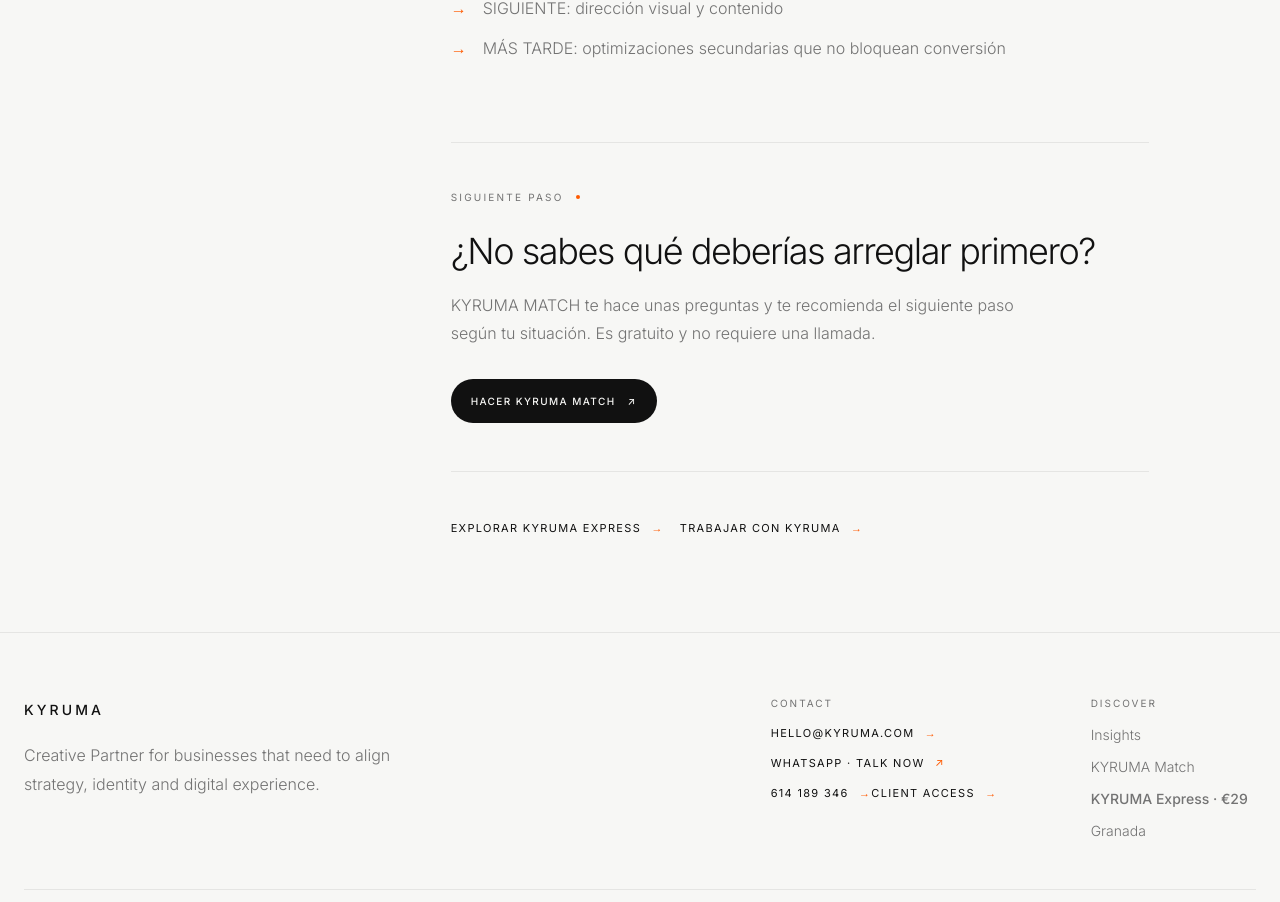
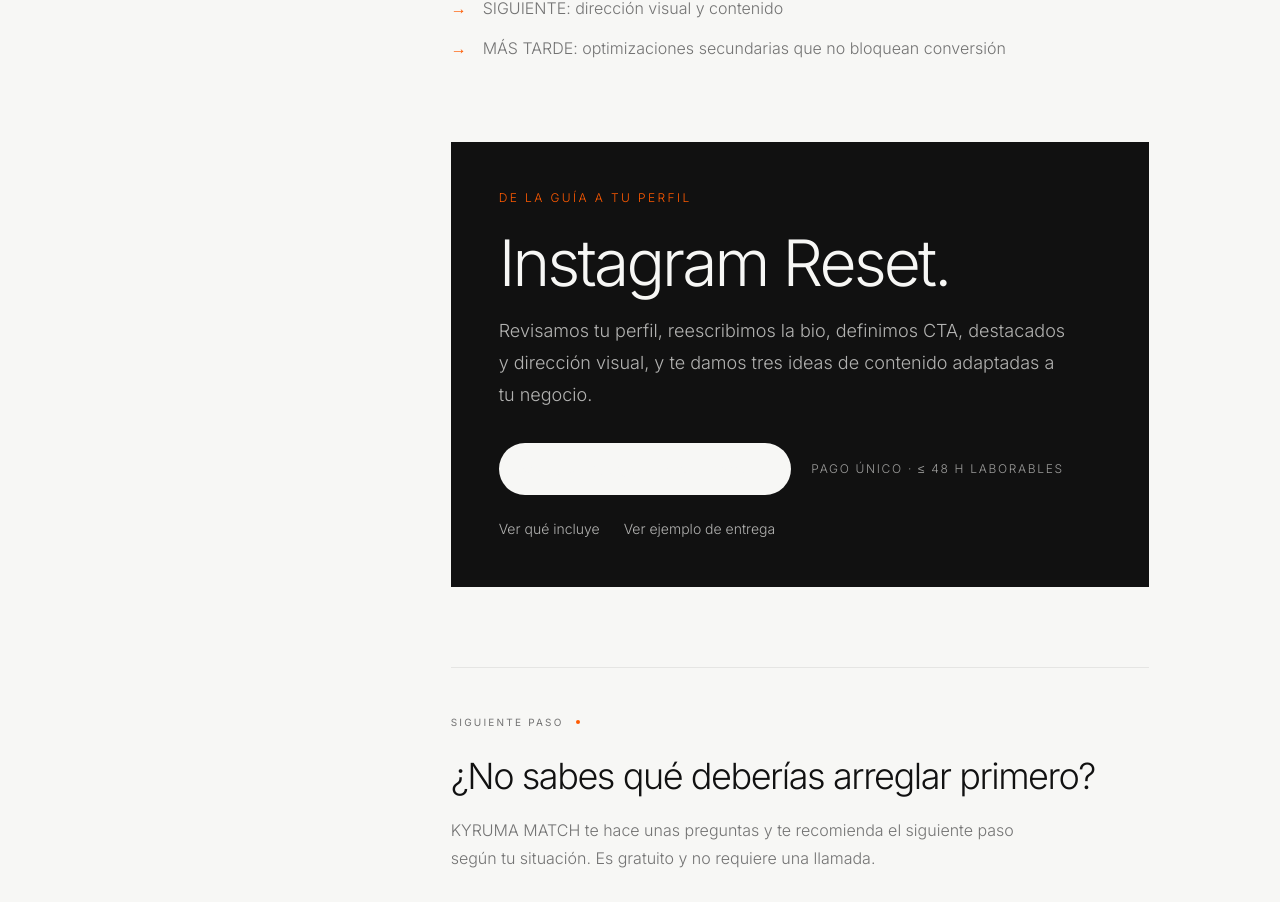
Before and after one commit to kyrumacreative-hub/kyruma-website, a Next.js app: page /insights/auditoria-instagram-que-revisar in a window 1280 px wide. Shown: the part 4657-5559 px from the top of the page. Built offline with nearby package versions, Linux system fonts and the light colour scheme; no server answers.

Commit message:
feat(growth): convert all Instagram insights into tracked purchase paths

```diff
--- a/src/app/insights/[slug]/page.tsx
+++ b/src/app/insights/[slug]/page.tsx
@@ -1,6 +1,8 @@
 import type { Metadata } from "next";
 import Link from "next/link";
 import { notFound } from "next/navigation";
+import TrackedShopLink from "@/components/express/TrackedShopLink";
+import { expressProduct } from "@/data/express";
 import { getInsight, insights } from "@/data/insights";
 
 type Props = { params: Promise<{ slug: string }> };
@@ -41,7 +43,7 @@ export default async function InsightPage({ params }: Props) {
   const { slug } = await params;
   const insight = getInsight(slug);
   if (!insight) notFound();
-  const isInstagramInsight = insight.slug === "errores-instagram-negocios";
+  const isInstagramInsight = insight.eyebrow.startsWith("INSTAGRAM");
 
   const structuredData = {
     "@context": "https://schema.org",
@@ -102,12 +104,18 @@ export default async function InsightPage({ params }: Props) {
 
             {isInstagramInsight && (
               <section className="mt-20 bg-[var(--foreground)] p-8 text-[var(--background)] md:p-12">
-                <p className="text-xs uppercase tracking-[.2em] text-[var(--primary)]">QUIERES QUE LO HAGAMOS CONTIGO</p>
+                <p className="text-xs uppercase tracking-[.2em] text-[var(--primary)]">DE LA GUÍA A TU PERFIL</p>
                 <h2 className="mt-6 text-[clamp(2.5rem,5vw,4.5rem)] font-light leading-[1.02] tracking-[-.045em]">Instagram Reset.</h2>
                 <p className="mt-5 max-w-xl text-lg leading-8 opacity-70">Revisamos tu perfil, reescribimos la bio, definimos CTA, destacados y dirección visual, y te damos tres ideas de contenido adaptadas a tu negocio.</p>
                 <div className="mt-8 flex flex-wrap items-center gap-5">
-                  <a href="https://shop.kyruma.com/products/instagram-reset?utm_source=kyruma_insights&utm_medium=organic&utm_campaign=instagram_errors" className="inline-flex rounded-full bg-[var(--background)] px-6 py-4 text-sm font-medium text-[var(--foreground)]">Comprar Instagram Reset — 29 € <span className="ml-2">→</span></a>
-                  <span className="text-xs uppercase tracking-[.14em] opacity-60">Entrega ≤ 48 h laborables</span>
+                  <TrackedShopLink href={expressProduct.shopUrl} placement={`insight_${insight.slug}`} className="inline-flex rounded-full bg-[var(--background)] px-6 py-4 text-sm font-medium text-[var(--foreground)]">
+                    Comprar Instagram Reset — 29 € <span className="ml-2">→</span>
+                  </TrackedShopLink>
+                  <span className="text-xs uppercase tracking-[.14em] opacity-60">Pago único · ≤ 48 h laborables</span>
+                </div>
+                <div className="mt-6 flex flex-wrap gap-x-6 gap-y-3 text-sm opacity-70">
+                  <Link href="/auditoria-instagram" className="underline underline-offset-4">Ver qué incluye</Link>
+                  <Link href="/auditoria-instagram/ejemplo" className="underline underline-offset-4">Ver ejemplo de entrega</Link>
                 </div>
               </section>
             )}
```
